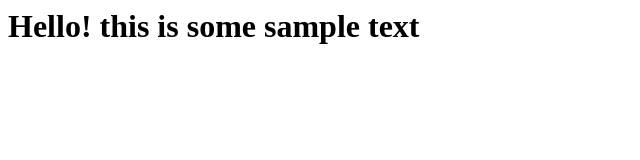
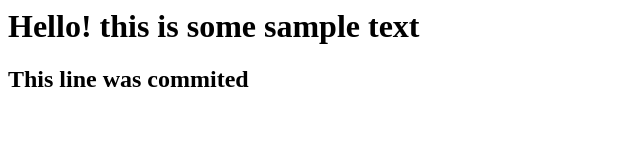
Before and after one commit to Carter-Poe/Code-Kentucky, a plain HTML site: page index.html in a window 1280 px wide. Shown: the whole page, without its empty margins (0-640 px from the left). Drawn offline with Linux system fonts and the light colour scheme.

Commit message:
Update index.html

```diff
--- a/index.html
+++ b/index.html
@@ -2,5 +2,6 @@
 <head><title>Sample Index File</title></head>
 <body>
 <h1>Hello! this is some sample text</h1>
+<h2>This line was commited</h2>
 </body>
 </HTML>
```
